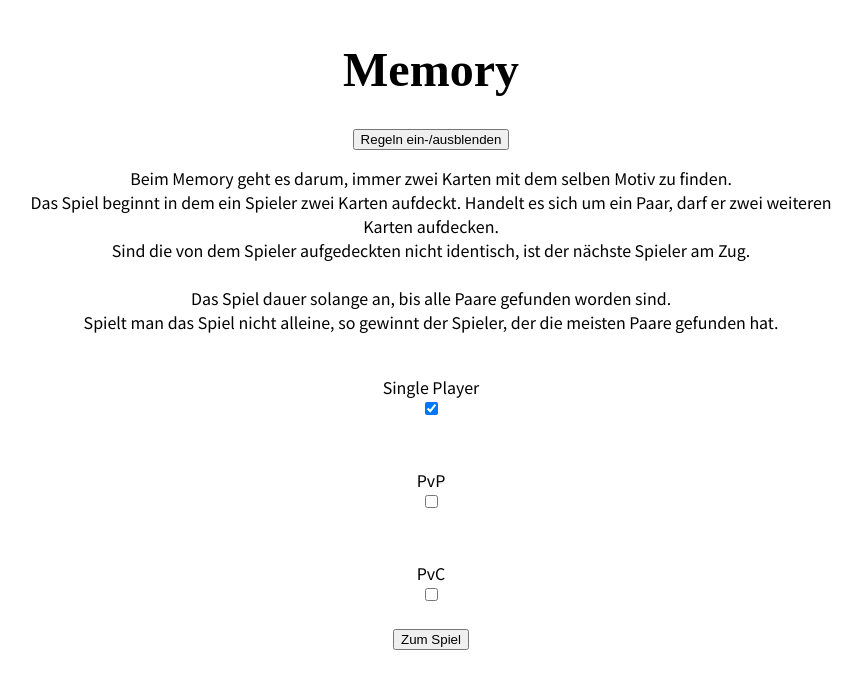
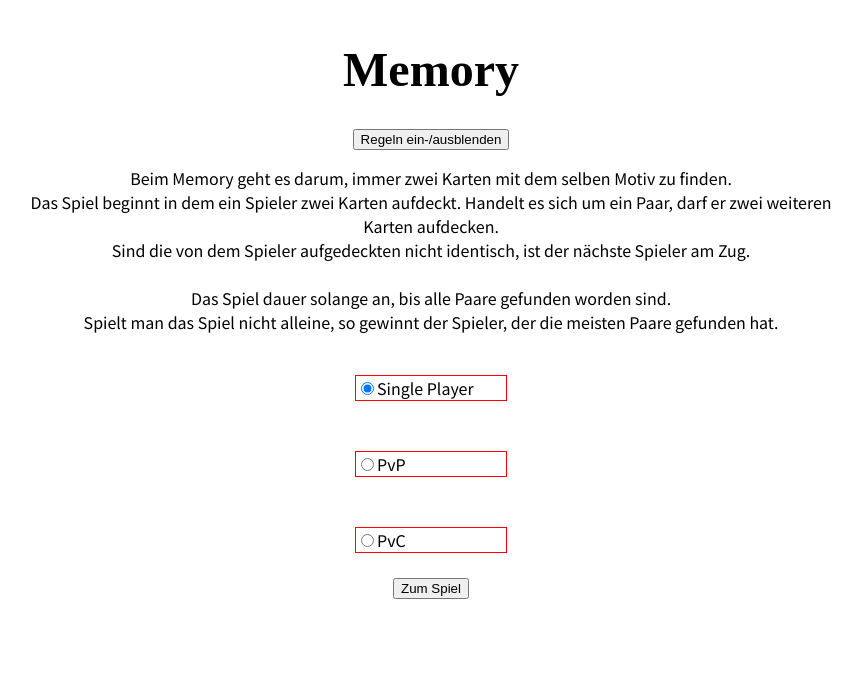
Before and after one commit to Mandy-Blaschke/memory-game, an Angular app: page /home in a window 1280 px wide. Shown: the top 688 px of the page, without its empty margins (209-1071 px from the left). Built offline with nearby package versions, Linux system fonts and the light colour scheme; a web font is replaced by a local one.

Commit message:
changed: checkboxes to radio buttons

```diff
--- a/src/app/home/home.component.html
+++ b/src/app/home/home.component.html
@@ -21,22 +21,20 @@
   </p>
 
   <label>
+    <input type="radio" name="choice" value="single" checked>
     Single Player
-    <br>
-    <input type="checkbox" checked>
   </label>
 
   <label>
+    <input type="radio" name="choice" value="pvp">
     PvP
-    <br>
-    <input type="checkbox">
   </label>
 
   <label>
+    <input type="radio" name="choice" value="pvc">
     PvC
-    <br>
-    <input type="checkbox">
   </label>
+
 
   <button routerLink="/game">Zum Spiel</button>
 
--- a/src/app/home/home.component.scss
+++ b/src/app/home/home.component.scss
@@ -14,9 +14,10 @@
   }
 
   label {
+    min-width: 150px;
     display: flex;
-    flex-direction: column;
-    align-items: center;
+    align-items: baseline;
     margin: 25px 0;
+    border: 1px solid red;
   }
 }
```
